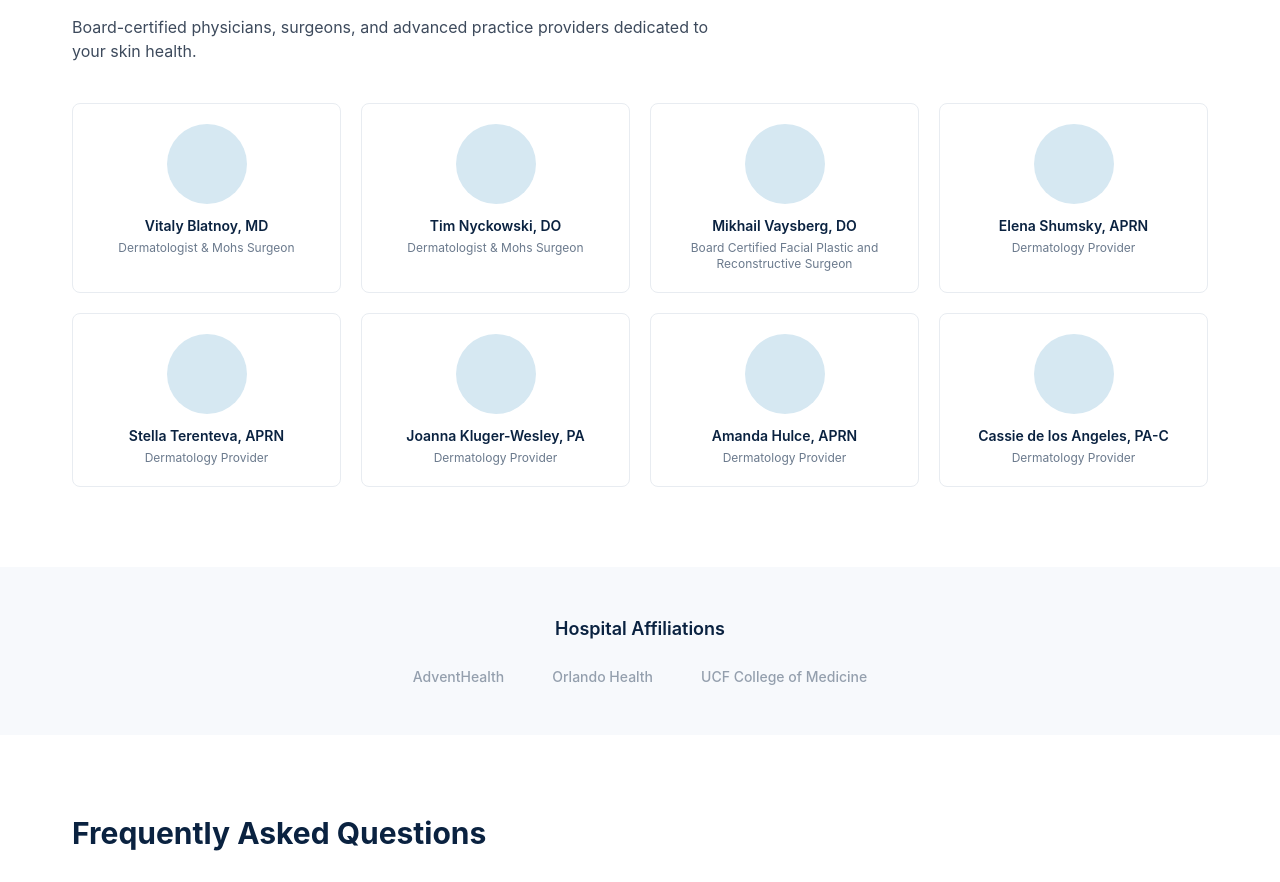
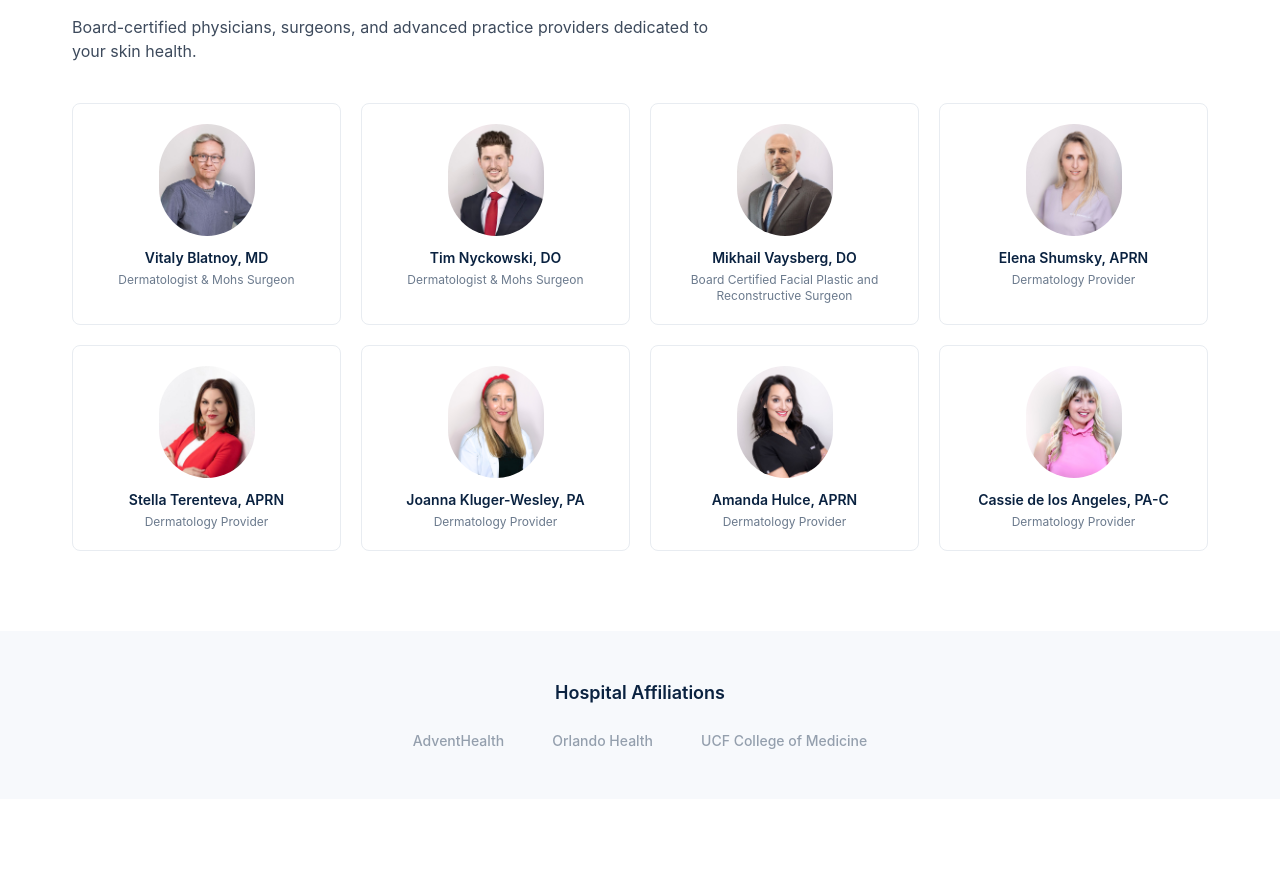
Before and after one commit to viktor29ilodc/orlando-derm-website, a Next.js app: page / in a window 1280 px wide. Shown: the part 2720-3602 px from the top of the page. Built offline with nearby package versions, Linux system fonts and the light colour scheme.

Commit message:
fix provider photos on home page

```diff
--- a/src/app/page.js
+++ b/src/app/page.js
@@ -127,20 +127,26 @@ export default function HomePage() {
           <p className="text-dark-gray mb-10 max-w-2xl">Board-certified physicians, surgeons, and advanced practice providers dedicated to your skin health.</p>
 
           <div className="grid grid-cols-2 sm:grid-cols-3 lg:grid-cols-4 gap-5">
-            {PROVIDERS.map(provider => (
+            {PROVIDERS.map(provider => {
+              const ext = provider.slug === 'joanna-kluger-wesley-pa' ? 'png' : 'jpg';
+              return (
                 <Link
                   key={provider.id}
                   href={`/providers/${provider.slug}`}
                   className="bg-white border border-warm-gray rounded-card p-5 text-center hover:border-sky-accent transition-colors group"
                 >
-                {/* Placeholder for provider photo */}
-                <div className="w-20 h-20 bg-soft-blue rounded-full mx-auto mb-3" />
+                  <img
+                    src={`/images/providers/${provider.slug}.${ext}`}
+                    alt={provider.name}
+                    className="w-24 h-28 object-cover object-top rounded-full mx-auto mb-3"
+                  />
                   <h3 className="text-navy font-semibold text-sm group-hover:text-teal transition-colors">
                     {provider.name}
                   </h3>
                   <p className="text-mid-gray text-xs mt-1">{provider.title}</p>
                 </Link>
-            ))}
+              );
+            })}
           </div>
         </div>
       </section>
```
Lines whose indentation alone changed are shown as unchanged.
